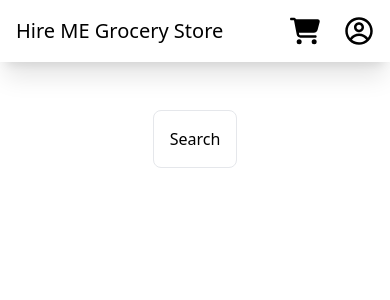
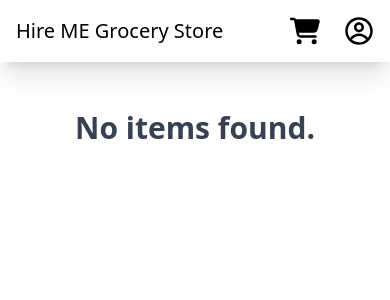
Before and after one commit to faisallyt/grocery-frontend, a React (Vite) app: page /scanned-list in a window 390 px wide. Shown: the top 300 px of the page. Built offline with nearby package versions, Linux system fonts and the light colour scheme.

Commit message:
implement  scanned list responsiveness

```diff
--- a/src/Pages/ScannedList.jsx
+++ b/src/Pages/ScannedList.jsx
@@ -59,13 +59,13 @@ const ScannedList = () => {
   };
 
   return (
-    <div className="px-10 py-6 mx-auto flex flex-col justify-center items-center">
-      {list && (
-        <ul className="px-10 flex flex-col gap-2">
+    <div className="px-4 md:px-10 py-6 mx-auto flex flex-col justify-center items-center">
+      {list.length > 0 ? (
+        <ul className="flex flex-col gap-4 w-full max-w-3xl">
           {list.map((item, index) => (
             <li
               key={index}
-              className="p-4 border rounded-lg w-[30rem] flex items-center">
+              className="p-4 border rounded-lg flex items-center bg-white shadow-md hover:shadow-lg transition-shadow duration-300">
               <input
                 type="checkbox"
                 checked={selectedItems.includes(item.itemname)}
@@ -76,16 +76,21 @@ const ScannedList = () => {
                 type="text"
                 value={item.itemname}
                 onChange={(e) => handleItemNameChange(index, e.target.value)}
-                className="ml-2 p-1 border-b border-gray-300 focus:outline-none focus:border-b focus:border-blue-500"
+                className="flex-1 p-2 border-b border-gray-300 focus:outline-none focus:border-b focus:border-blue-500"
+                placeholder="Item name"
               />
             </li>
           ))}
           <button
-            className="p-4 rounded-lg border"
+            className="mt-4 p-2 bg-blue-600 text-white rounded-lg hover:bg-blue-700 transition-colors w-full"
             onClick={SearchButtonHandler}>
             Search
           </button>
         </ul>
+      ) : (
+        <h1 className="text-center text-3xl font-bold text-gray-700">
+          No items found.
+        </h1>
       )}
     </div>
   );
```
